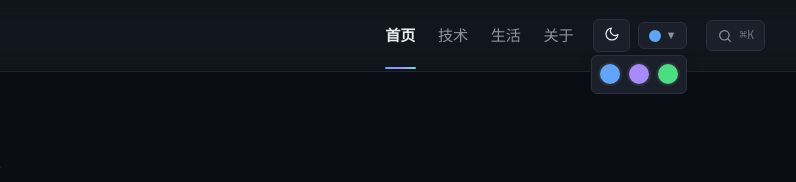
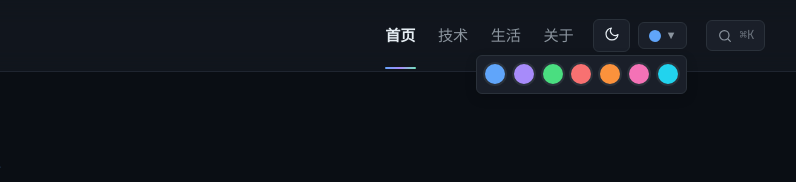
Before and after one commit to iiiiber/le-imoons, an Astro site: page / in a window 1280 px wide. Both pictures are taken after a click on the button "选择主色". Shown: the top 182 px of the page, 363-1159 px from the left. Built offline with nearby package versions, Linux system fonts and the light colour scheme; Astro itself is replaced by a stand-in of ours; some packages are replaced by stand-ins of ours.

```diff
--- a/src/components/ThemeToggle.astro
+++ b/src/components/ThemeToggle.astro
@@ -55,6 +55,38 @@
         data-accent="green"
         aria-label="绿色主色"
         style="width: 24px; height: 24px; border-radius: 50%; border: 2px solid var(--border); background: #4ade80; cursor: pointer; padding: 0; transition: transform 0.15s;"
+        onmouseover="this.style.transform='scale(1.15)'"
+        onmouseout="this.style.transform='scale(1)'"
+      ></button>
+      <button
+        type="button"
+        data-accent="red"
+        aria-label="红色主色"
+        style="width: 24px; height: 24px; border-radius: 50%; border: 2px solid var(--border); background: #f87171; cursor: pointer; padding: 0; transition: transform 0.15s;"
+        onmouseover="this.style.transform='scale(1.15)'"
+        onmouseout="this.style.transform='scale(1)'"
+      ></button>
+      <button
+        type="button"
+        data-accent="orange"
+        aria-label="橙色主色"
+        style="width: 24px; height: 24px; border-radius: 50%; border: 2px solid var(--border); background: #fb923c; cursor: pointer; padding: 0; transition: transform 0.15s;"
+        onmouseover="this.style.transform='scale(1.15)'"
+        onmouseout="this.style.transform='scale(1)'"
+      ></button>
+      <button
+        type="button"
+        data-accent="pink"
+        aria-label="粉色主色"
+        style="width: 24px; height: 24px; border-radius: 50%; border: 2px solid var(--border); background: #f472b6; cursor: pointer; padding: 0; transition: transform 0.15s;"
+        onmouseover="this.style.transform='scale(1.15)'"
+        onmouseout="this.style.transform='scale(1)'"
+      ></button>
+      <button
+        type="button"
+        data-accent="cyan"
+        aria-label="青色主色"
+        style="width: 24px; height: 24px; border-radius: 50%; border: 2px solid var(--border); background: #22d3ee; cursor: pointer; padding: 0; transition: transform 0.15s;"
         onmouseover="this.style.transform='scale(1.15)'"
         onmouseout="this.style.transform='scale(1)'"
       ></button>
--- a/src/layouts/BaseLayout.astro
+++ b/src/layouts/BaseLayout.astro
@@ -76,6 +76,34 @@ const year = new Date().getFullYear();
         --accent-2: #fbbf24;
         --accent-2-soft: rgba(251, 191, 36, 0.15);
         --gradient: linear-gradient(135deg, #4ade80 0%, #6ee7b7 50%, #fbbf24 100%);
+      }
+      [data-accent="red"] {
+        --accent: #f87171;
+        --accent-soft: rgba(248, 113, 113, 0.15);
+        --accent-2: #fb923c;
+        --accent-2-soft: rgba(251, 146, 60, 0.15);
+        --gradient: linear-gradient(135deg, #f87171 0%, #fb923c 50%, #fbbf24 100%);
+      }
+      [data-accent="orange"] {
+        --accent: #fb923c;
+        --accent-soft: rgba(251, 146, 60, 0.15);
+        --accent-2: #fbbf24;
+        --accent-2-soft: rgba(251, 191, 36, 0.15);
+        --gradient: linear-gradient(135deg, #fb923c 0%, #fbbf24 50%, #4ade80 100%);
+      }
+      [data-accent="pink"] {
+        --accent: #f472b6;
+        --accent-soft: rgba(244, 114, 182, 0.15);
+        --accent-2: #a78bfa;
+        --accent-2-soft: rgba(167, 139, 250, 0.15);
+        --gradient: linear-gradient(135deg, #f472b6 0%, #a78bfa 50%, #60a5fa 100%);
+      }
+      [data-accent="cyan"] {
+        --accent: #22d3ee;
+        --accent-soft: rgba(34, 211, 238, 0.15);
+        --accent-2: #60a5fa;
+        --accent-2-soft: rgba(96, 165, 250, 0.15);
+        --gradient: linear-gradient(135deg, #22d3ee 0%, #60a5fa 50%, #a78bfa 100%);
       }
 
       /* ========== 暗色主题 ========== */
```
